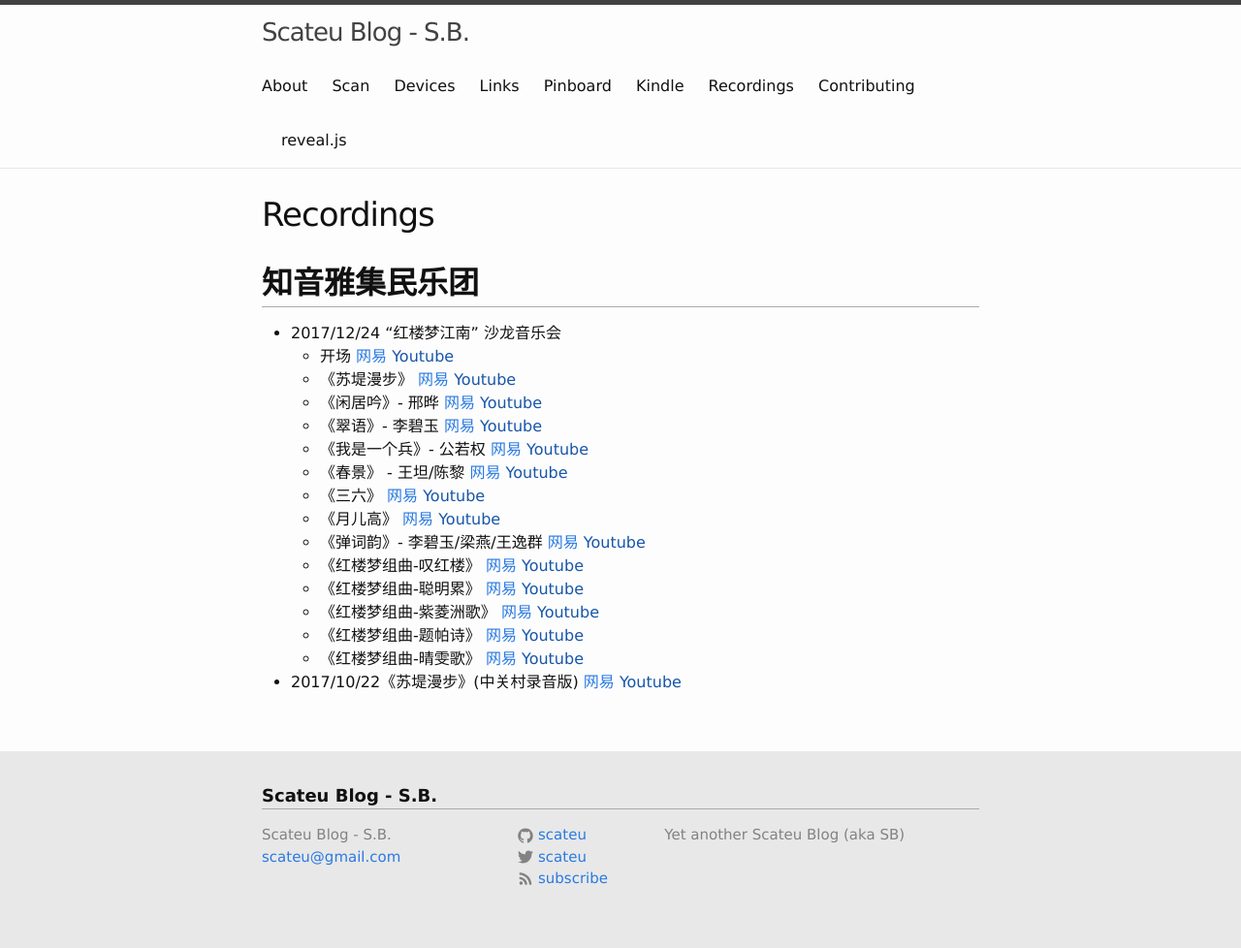
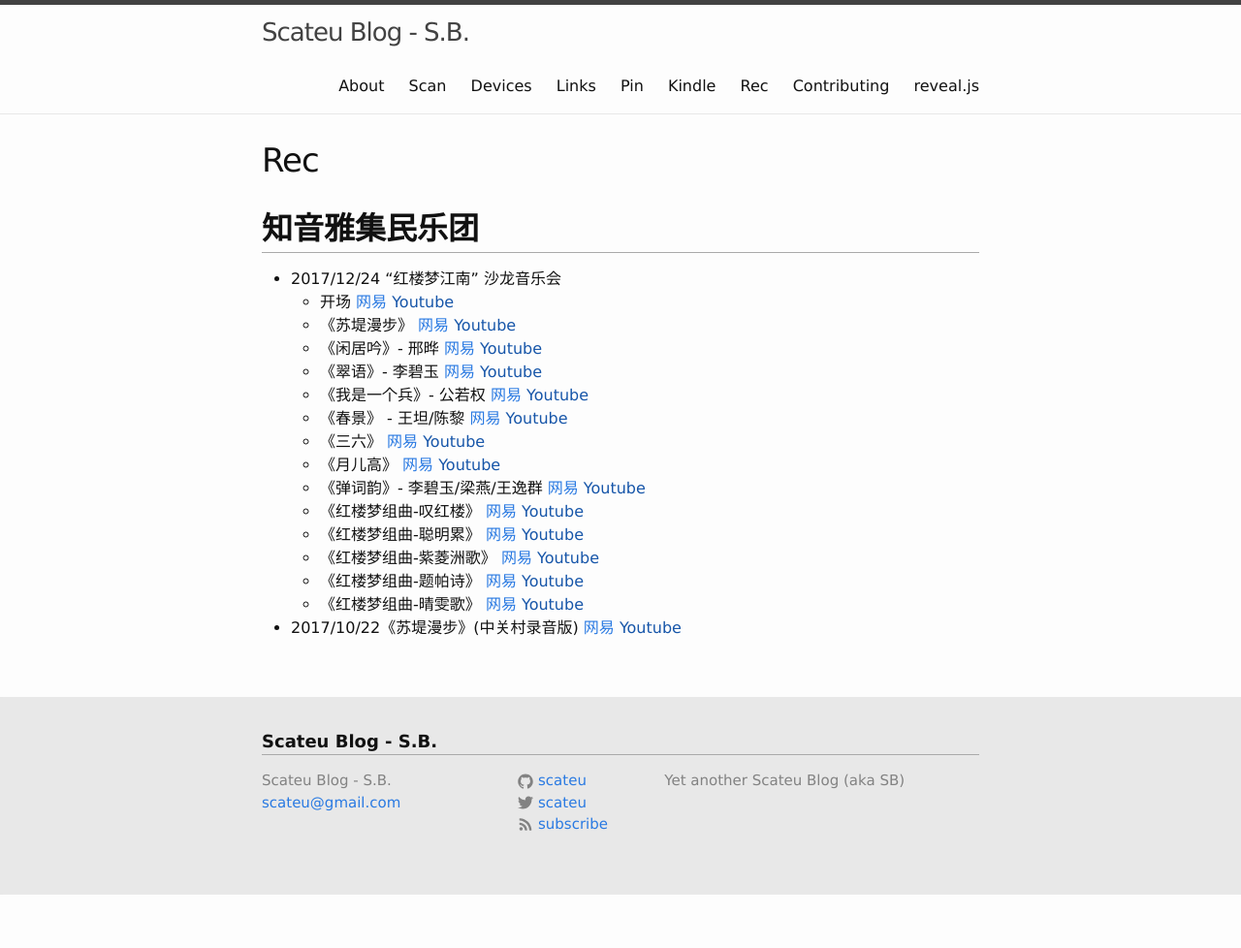
Before and after one commit to scateu/scateu.github.io, a Jekyll site: the page built from _pages/07-recordings.md, in a window 1280 px wide. Shown: the whole page at 97% size. Built offline with Jekyll 4.4.1, drawn with Linux system fonts in a browser that asks for light colours; comment, search, counter and statistics services are not loaded; after the commit the page ends 922 px from its top, so only the background shows below that.

Commit message:
2017年12月25日 星期一 23时17分50秒 CST

```diff
--- a/_pages/05-pinboard.md
+++ b/_pages/05-pinboard.md
@@ -1,6 +1,6 @@
 ---
 layout: page
-title: Pinboard
+title: Pin
 permalink: /pinboard/
 ---
 
--- a/_pages/07-recordings.md
+++ b/_pages/07-recordings.md
@@ -1,7 +1,7 @@
 ---
 layout: page
-title: Recordings
-permalink: /Recordings/
+title: Rec
+permalink: /recordings/
 ---
 
 ## 知音雅集民乐团
```
